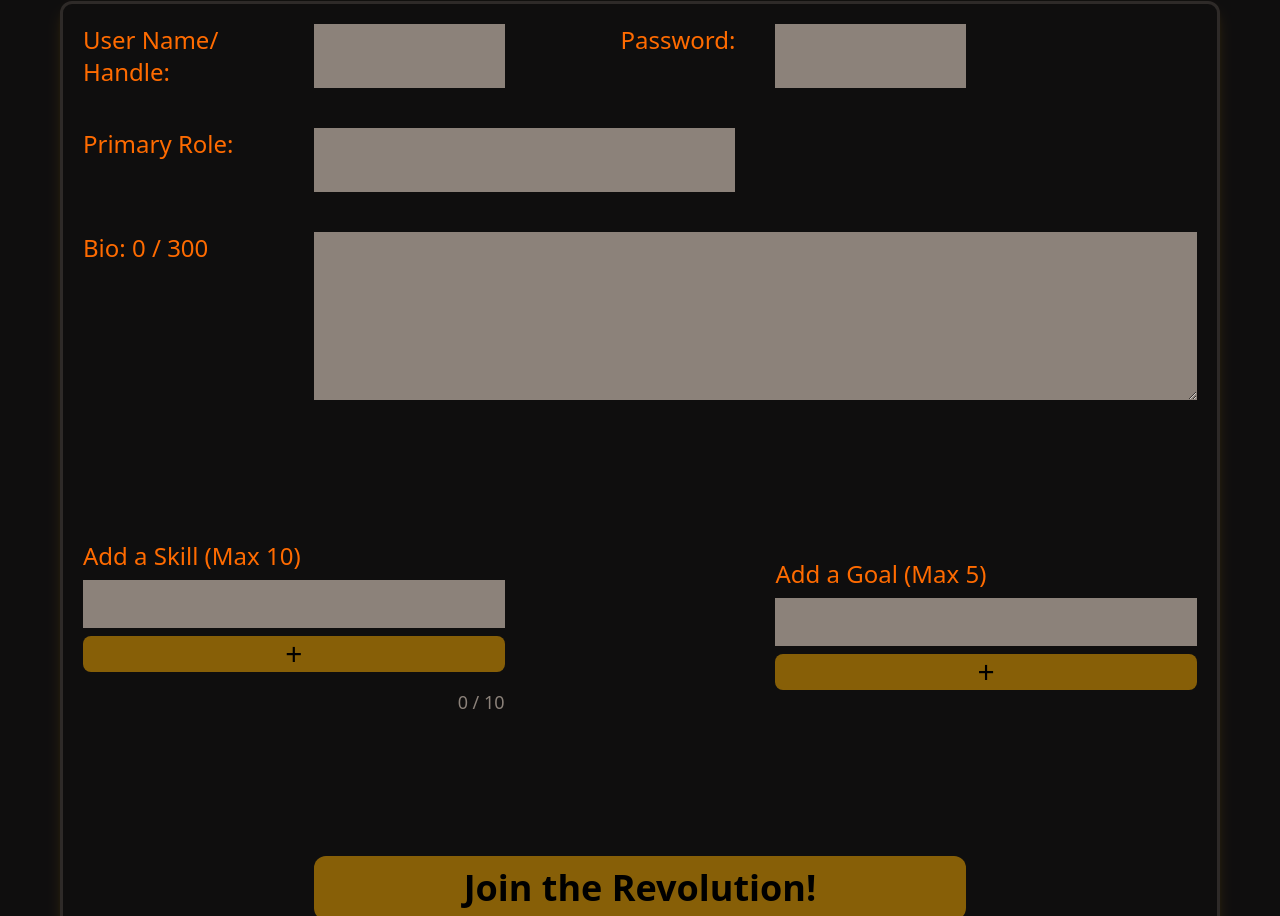
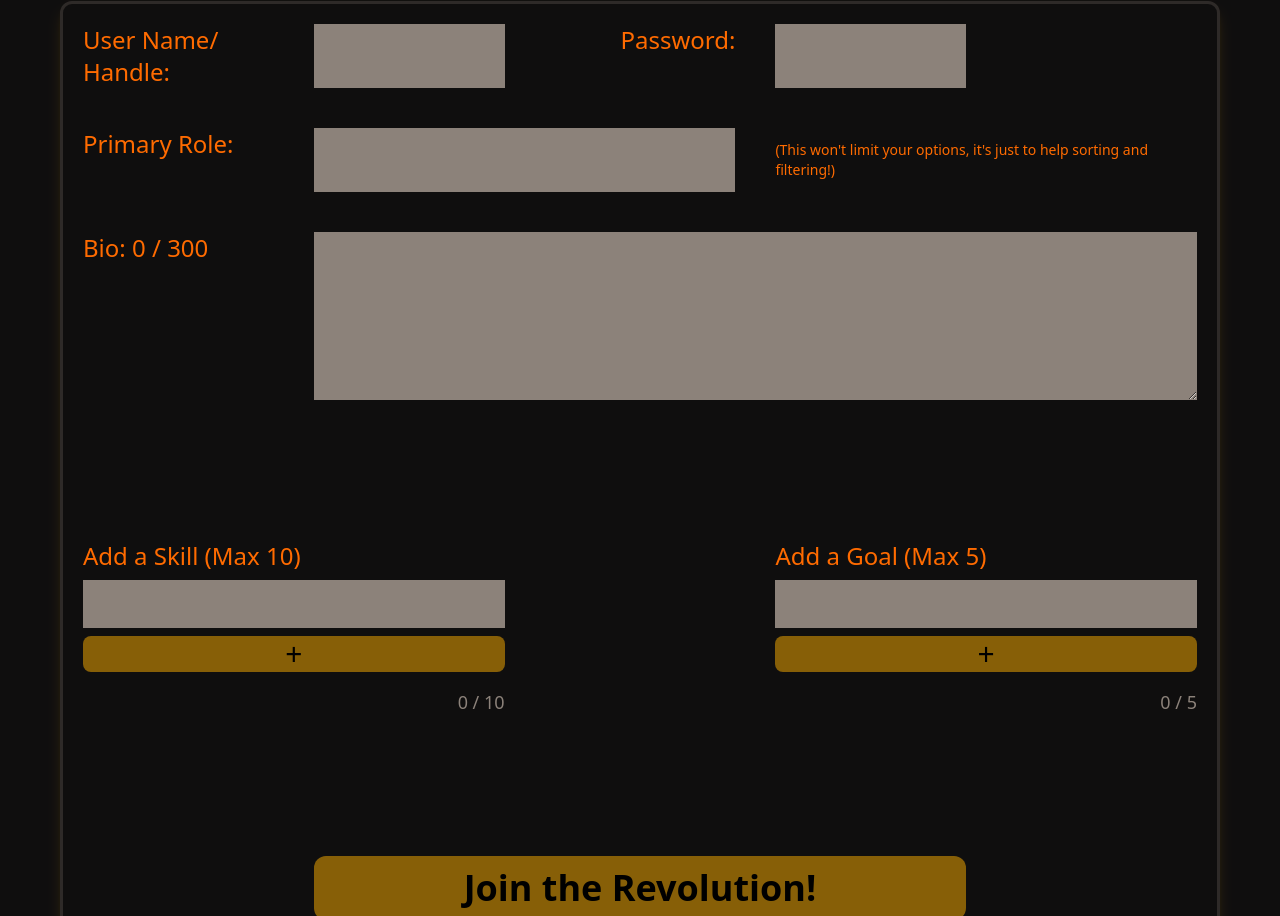
Before and after one commit to MattyMeans19/undergroundindie, a Next.js app: page /account/setup in a window 1280 px wide. Shown: the part 393-1309 px from the top of the page. Built offline with nearby package versions, Linux system fonts and the light colour scheme.

Commit message:
added note to primary role input

```diff
--- a/app/(User)/account/setup/page.tsx
+++ b/app/(User)/account/setup/page.tsx
@@ -70,8 +70,9 @@ export default function Setup(){
                 <input name="password" type="password" minLength={8} className="bg-app-muted text-2xl p-2"></input>
                 <label htmlFor="primaryRole" className="text-app-secondary text-bold text-2xl text-bold row-start-2">Primary Role: </label>
                 <input name="primaryRole" type="text" minLength={8} className="bg-app-muted text-2xl p-2 row-start-2 col-span-2"></input>
+                <p className="text-sm text-app-secondary row-start 2 col-start-4 col-span-2 content-center">(This won't limit your options, it's just to help sorting and filtering!)</p>
                 <label htmlFor="bio" className="text-app-secondary text-bold text-2xl text-bold row-start-3">Bio: {accountInfo.bio.length} / 300</label>
-                <textarea name="bio" maxLength={300} className="bg-app-muted row-span-2 row-start-3 col-span-4 text-2xl p-2 overflow-y-scroll"
+                <textarea name="bio" maxLength={300} className="bg-app-muted row-span-2 row-start-3 col-span-4 text-2xl p-2 overflow-y-scroll md:overflow-y-auto"
                     onChange={(e) => updateAccountInfo({...accountInfo, bio: e.target.value})}>
                 </textarea>
                 <div className="row-start-5 row-span-4 col-span-2 flex flex-col justify-center gap-2">
@@ -112,6 +113,7 @@ export default function Setup(){
                             </p>
                         ))}
                     </div>
+                    <span className="text-lg text-app-muted text-end">{accountInfo.goals.length} / 5</span>
                 </div>
                 <button className="row-start-9 col-start-2 col-span-3 cursor-pointer text-2xl font-bold md:text-4xl p-2 bg-app-accent/50 hover:bg-app-accent active:bg-app-secondary rounded-xl">Join the Revolution!</button>
             </div>
```
